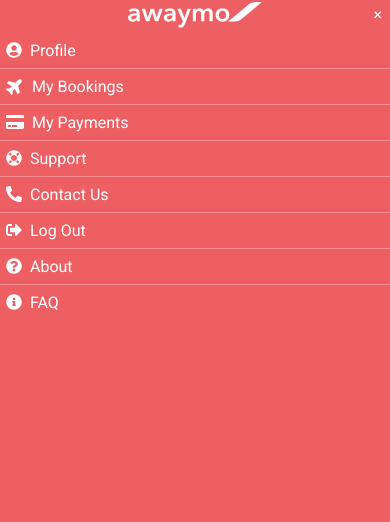
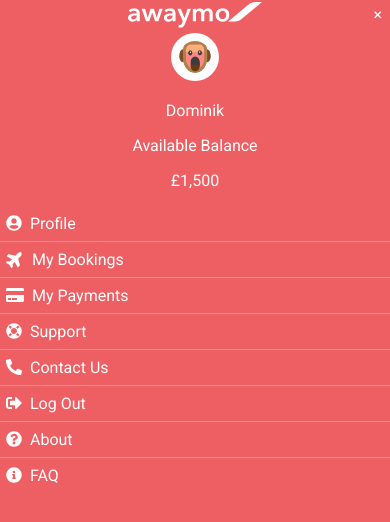
Before and after one commit to ldrobnik/react-animated-menu, a React (Create React App) app: page / in a window 390 px wide. Both pictures are taken after a click on the button "MENU". Shown: the top 522 px of the page. Built offline with nearby package versions, Linux system fonts and the light colour scheme.

Commit message:
Add user data panel to Mobile Menu

```diff
--- a/src/components/Menus/DesktopMenu/DesktopMenu.js
+++ b/src/components/Menus/DesktopMenu/DesktopMenu.js
@@ -52,12 +52,12 @@ const MainMenu = styled.div``;
 
 const LinkContainer = styled.p`
   margin: 2px;
-  padding: 2px;
 `;
 
 const MenuLink = styled(Link)`
   color: ${props => props.theme.lightColor};
   text-decoration: none;
+  padding: 2px;
 `;
 
 /* Menu link data:
@@ -170,7 +170,6 @@ function MobileMenu(props) {
                     </LinkContainer>
                 ))}
             </MainMenu>
-            <button onClick={props.hideMenu}>Close</button>
         </MenuContainer>
     );
 }
--- a/src/components/Menus/MobileMenu/MobileMenu.js
+++ b/src/components/Menus/MobileMenu/MobileMenu.js
@@ -32,7 +32,7 @@ const MenuContainer = styled.div`
         }
 `;
 
-
+// Header styles
 const Header = styled.div`
   position: relative;
 `;
@@ -54,10 +54,34 @@ const ExitButton = styled.div`
     }
 `;
 
+// User data styles
+
+const UserData = styled.div`
+  width: 100%;
+  text-align: center;
+`;
+
+const UserAvatar = styled.img`
+
+  height: 2em;
+  width: 2em;
+
+  margin: 0 auto;
+  padding: 0.5em;
+
+  border-radius: 50%;
+  background-color: ${props => props.theme.lightColor}
+`;
+
+const UserName = styled.p``;
+
+const UserBalanceInfo = styled.p``;
+
+const UserBalanceValue = styled.p``;
+
 const LinkContainer = styled.p`
   margin: 0;
   border-top: solid 1px ${props => props.theme.lightMainColor};
-  padding: 8px 6px;
 
   :first-of-type {
   border-top: none;
@@ -75,9 +99,11 @@ const MenuIcon = styled(FontAwesomeIcon)`
 const MenuLink = styled(Link)`
   color: ${props => props.theme.lightColor};
   text-decoration: none;
+
   display: block;
   height: 100%;
-  weight: 100%;
+  width: 100%;
+  padding: 8px 6px;
 `;
 
 
@@ -140,6 +166,8 @@ function DesktopMenu(props) {
         }
     ];
 
+    const userImagePath = '/' + props.image + '.png';
+
     return (
         <MenuContainer>
             <Header>
@@ -148,6 +176,12 @@ function DesktopMenu(props) {
                 </Logo>
                 <ExitButton onClick={props.hideMenu}> &times;</ExitButton>
             </Header>
+            <UserData>
+                <UserAvatar src={userImagePath} />
+                <UserName>{props.firstName}</UserName>
+                <UserBalanceInfo>Available Balance</UserBalanceInfo>
+                <UserBalanceValue>&pound;{props.balance}</UserBalanceValue>
+            </UserData>
             {menuLinks.map((link) => (
                 <LinkContainer
                     key={link.name}
--- a/src/containers/Home/Home.js
+++ b/src/containers/Home/Home.js
@@ -170,7 +170,6 @@ function Home() {
         <MobileMenu
             hideMenu={handleMenuHide}
             firstName={userData.firstName}
-            surname={userData.surname}
             balance={formatNumber(userData.balance)}
             image={userData.image}
         /> :
```
